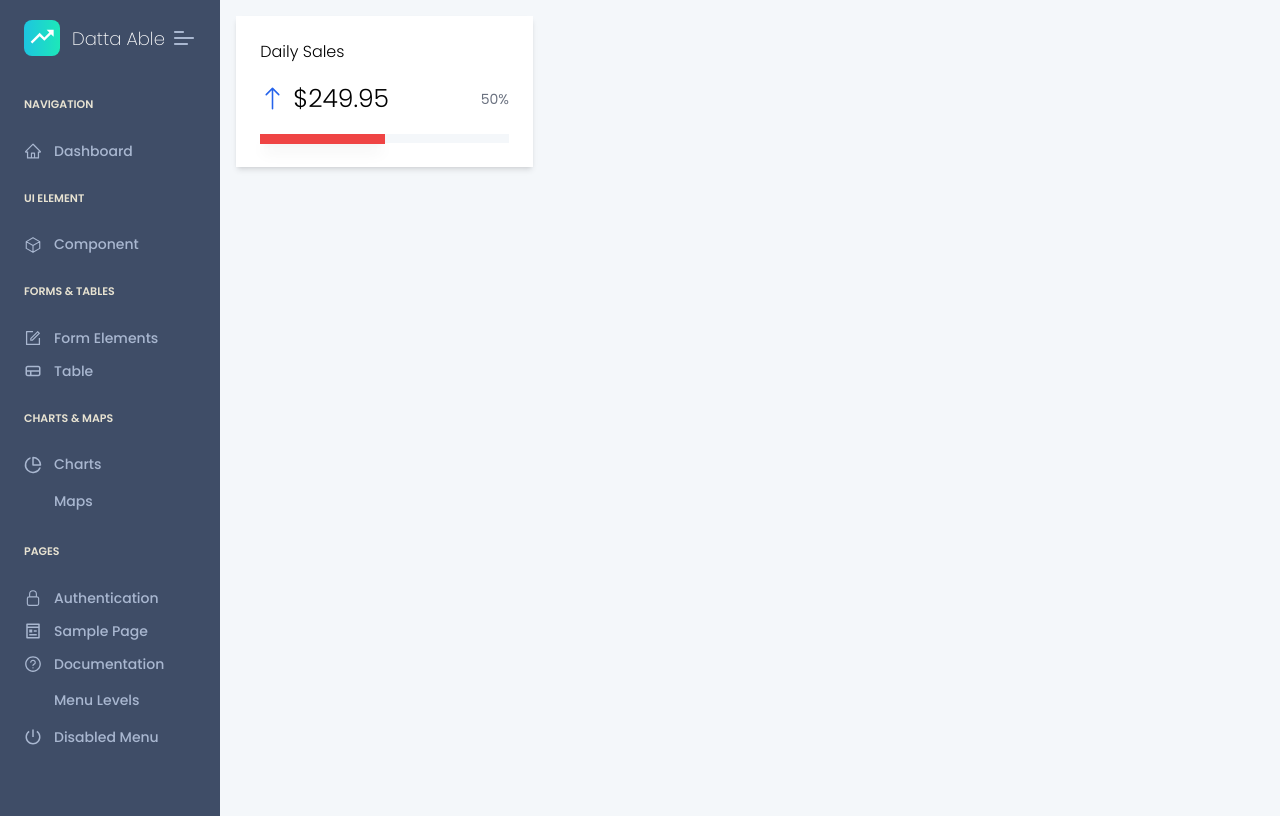
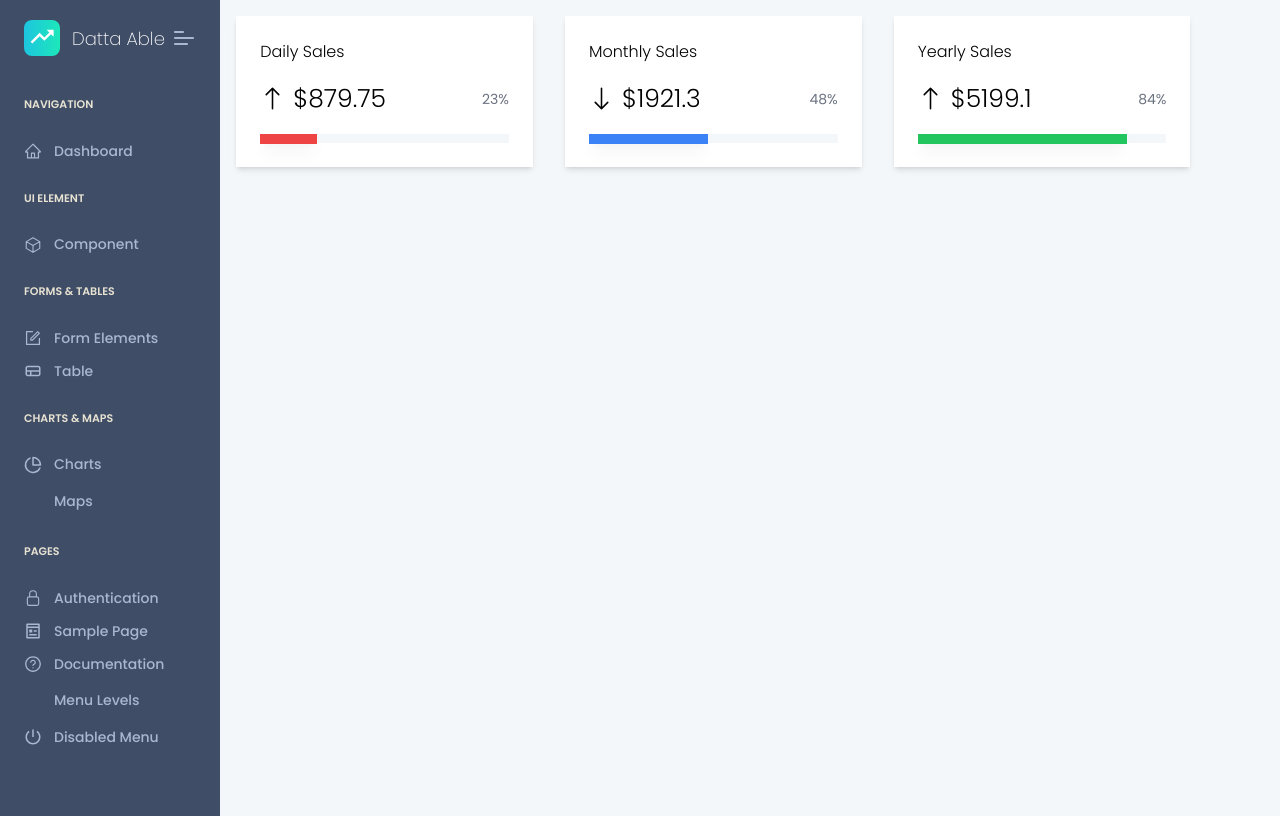
Before and after one commit to bigyan-sapkota/14_DATA_ABLE, a React (Vite) app: page / in a window 1280 px wide. Built offline with nearby package versions, Linux system fonts and the light colour scheme; some icons are missing.

Commit message:
sucessfully made the daily,monthly & yearly sales

```diff
--- a/src/components/Sales.jsx
+++ b/src/components/Sales.jsx
@@ -1,21 +1,56 @@
 import React from "react";
 import ProgressBar from "../containers/ProgressBar";
-import { BsArrowUp } from "react-icons/bs";
+import { BsArrowUp, BsArrowDown } from "react-icons/bs";
+
+const generateRandomValue = (min, max) => {
+  const random = (Math.random() * (max - min) + min).toFixed(2);
+  return parseFloat(random);
+};
+
+const salesItems = [
+  {
+    content: "Daily Sales",
+    arrow: <BsArrowUp />,
+    number: generateRandomValue(100.0, 999.0),
+    percentage: Math.floor(generateRandomValue(20, 25)),
+  },
+  {
+    content: "Monthly Sales",
+    arrow: <BsArrowDown />,
+    number: generateRandomValue(1000.0, 9999.0),
+    percentage: Math.floor(generateRandomValue(40, 60)),
+  },
+  {
+    content: "Yearly Sales",
+    arrow: <BsArrowUp />,
+    number: generateRandomValue(1000.0, 9999.0),
+    percentage: Math.floor(generateRandomValue(75, 87)),
+  },
+];
 
 const Sales = () => {
   return (
-    <div className="flex flex-col gap-4 w-[28%] p-6 m-4 bg-white shadow-md">
-      <div className="font-light text-base">Daily Sales</div>
-      <div className="flex items-center justify-between w-full">
-        <div className="flex justify-between items-center gap-2 text-[25px]">
-          <BsArrowUp className="text-blue-600" />
-          <div className="font-light">$249.95</div>
-        </div>
-        <div className="text-gray-500 text-sm">50%</div>
-      </div>
-      <div>
-        <ProgressBar progressNum={10} />
-      </div>
+    <div className="flex min-w-full mx-auto">
+      {salesItems.map((item, i) => {
+        return (
+          <div
+            key={i}
+            className="flex flex-col gap-4 w-[28%] p-6 m-4 bg-white shadow-md"
+          >
+            <div className="font-light text-base">{item.content}</div>
+            <div className="flex items-center justify-between w-full">
+              <div className="flex justify-between items-center gap-2 text-[25px]">
+                {item.arrow}
+                <div className="font-light">${item.number}</div>
+              </div>
+              <div className="text-gray-500 text-sm">{`${item.percentage}%`}</div>
+            </div>
+            <div className="flex-shrink-0 bg-blue-800 w-full">
+              <ProgressBar progressNum={item.percentage} />
+            </div>
+          </div>
+        );
+      })}
     </div>
   );
 };
--- a/src/containers/ProgressBar.jsx
+++ b/src/containers/ProgressBar.jsx
@@ -9,9 +9,14 @@ const ProgressBar = ({ progressNum }) => {
       : "bg-red-500";
 
   return (
-    <div>
+    <div className="w-full">
       <div className="bg-[#F4F7FA] h-[9px] w-full">
-        <div className={`h-[10px] w-1/2 ${progressBarColor} shadow-lg`}></div>
+        <div
+          className={`h-[10px] ${progressBarColor} shadow-lg`}
+          style={{
+            width: `${progressNum}%`,
+          }}
+        ></div>
       </div>
     </div>
   );
```
